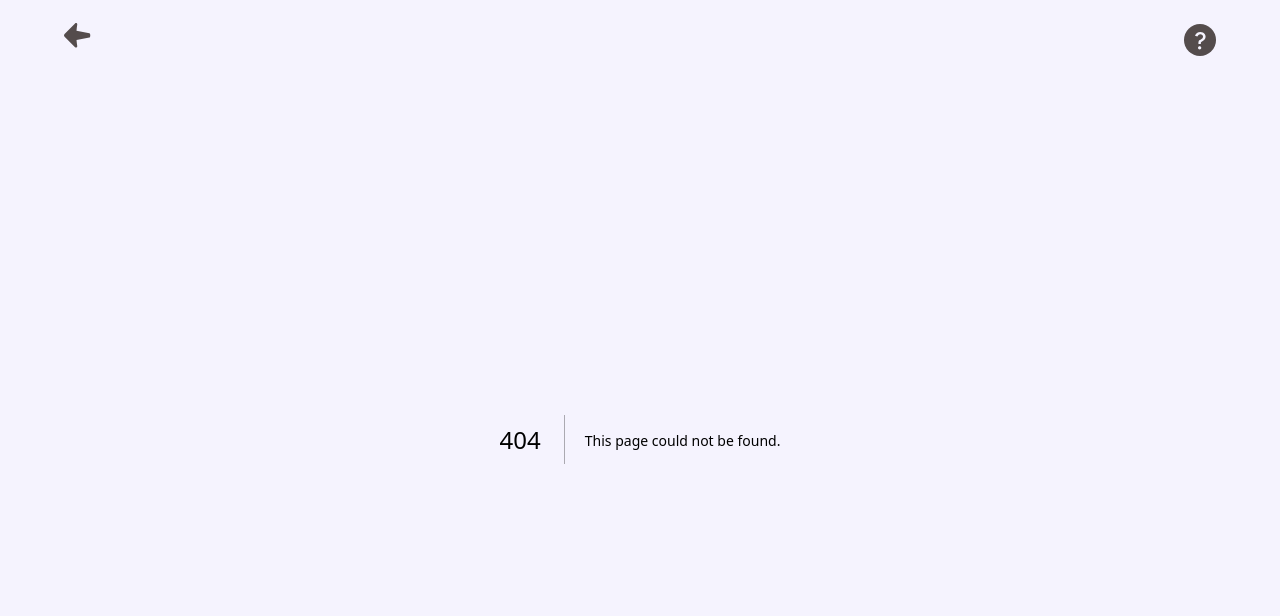
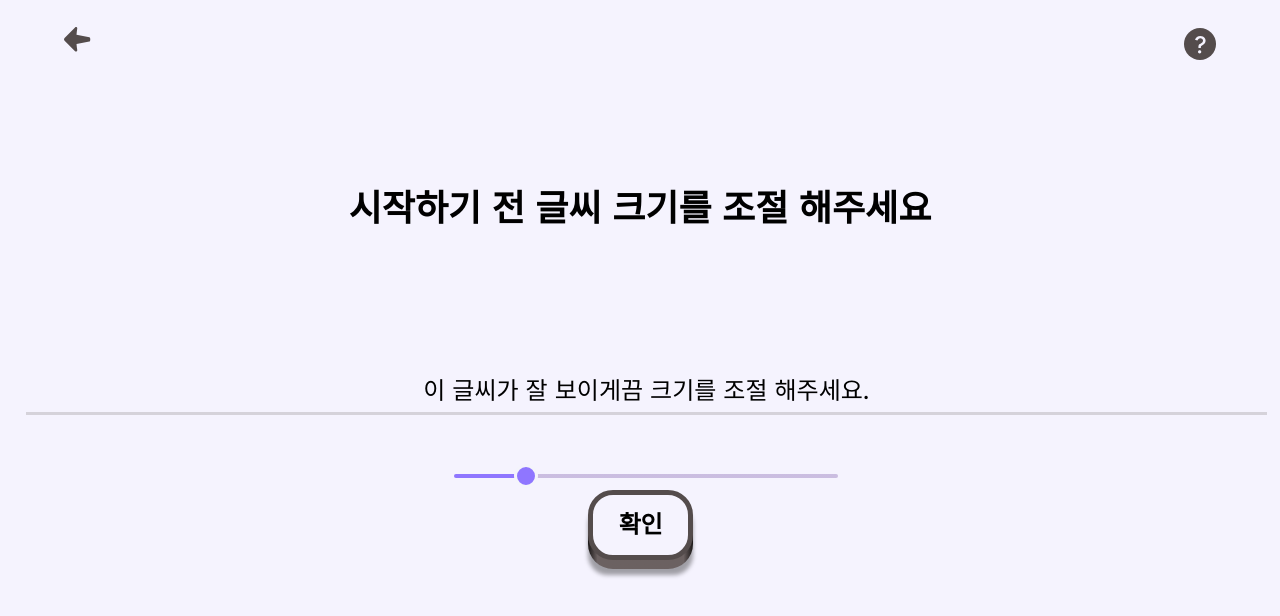
Before and after one commit to sunub/for-digital-divide, a Next.js app: page /resize-font in a window 1280 px wide. Before the commit this address had no page. Shown: the top 616 px of the page. Built offline with nearby package versions, Linux system fonts and the light colour scheme; a web font is replaced by a local one.

Commit message:
feat : 사이트 초기의 폰트 크기 설정을 위한 Slider 컴포넌트 작성

```diff
--- a/src/app/layout.tsx
+++ b/src/app/layout.tsx
@@ -36,9 +36,11 @@ export default function RootLayout({
             html {
               --color-background: oklch(96.88% 0.015 294.47);
               --color-text: oklch(42.44% 0.011 17.58);
+              --color-transparent: oklch(42.44% 0.011 17.58 / 20%);
               --color-primary:oklch(96.86% 0.009 288.17775174927874);
               --color-button: oklch(65.57% 0.19552898037793698 288.17775174927874);
               --color-highlight: oklch(73.96% 0.1586202546972356 25.278467161119735);
+              --color-confirm: oklch(84.02% 0.114 146.9);
               --text-size: 24px;
             }
           `}
--- a/src/app/start/page.tsx
+++ b/src/app/resize-font/page.tsx
@@ -7,6 +7,7 @@ import LoginForm from "@/components/LoginForm";
 import AccountCard from "@/components/AccountCard";
 import useToggle from "@/hooks/use-toggle";
 import Slider from "@/components/Slider";
+import Button from "@/components/Button";
 
 const RootWrapper = styled.div`
   display: grid;
@@ -41,6 +42,16 @@ const ResizeWrapper = styled.div`
   display: flex;
   flex-direction: column;
   align-items: center;
+  justify-content: center;
+  font-size: 1rem;
+  height: 100%;
+
+  width: 100%;
+  height: fit-content;
+  text-align: end;
+  border-bottom: 3px solid var(--color-transparent);
+  /* padding-top: 24px;
+  padding-bottom: 24px; */
 `;
 
 function StartPage() {
@@ -55,13 +66,21 @@ function StartPage() {
     <>
       <RootWrapper>
         <Title>
-          <h1>시작하기 전</h1>
-          <h1>글씨 크기를</h1>
-          <h1>조절 해주세요</h1>
+          <h1>시작하기 전 글씨 크기를 조절 해주세요</h1>
         </Title>
-        <ResizeWrapper>잘 보이시나요?</ResizeWrapper>
-        <Slider fontSize={fonstSize} setFontSize={setFontSize} />
+        <ResizeWrapper>
+          이 글씨가 잘 보이게끔 크기를 조절 해주세요.
+        </ResizeWrapper>
+        <div></div>
+        <div
+          style={{
+            gridArea: "resize-font-slider / main",
+          }}
+        >
+          <Slider fontSize={fonstSize} setFontSize={setFontSize} />
+        </div>
       </RootWrapper>
+      <Button />
     </>
   );
 }
--- /dev/null
+++ b/src/components/Button/Button.style.ts
@@ -0,0 +1,126 @@
+import styled from "styled-components";
+
+export const RootContainer = styled.div`
+  display: flex;
+  position: relative;
+  justify-content: center;
+  margin-bottom: 64px;
+
+  --default-shadow: linear-gradient(
+    to left,
+    oklch(21.25% 0.005 17.53) 0%,
+    oklch(50.2% 0.013 17.59) 9%,
+    oklch(50.2% 0.013 17.59) 91%,
+    oklch(21.25% 0.005 17.53) 100%
+  );
+  --confirm-shadow: linear-gradient(
+    to left,
+    oklch(60.96% 0.114 146.9) 0%,
+    oklch(73.59% 0.114 146.9) 9%,
+    oklch(73.59% 0.114 146.9) 91%,
+    oklch(60.96% 0.114 146.9) 100%
+  );
+`;
+
+export const Front = styled.span<{ $isClick: boolean }>`
+  display: flex;
+  width: 105px;
+  height: 70px;
+  align-items: center;
+  justify-content: center;
+  text-align: center;
+  font-size: 24px;
+  font-weight: 700;
+  padding: 10px 25px;
+  border-radius: 25px;
+  background-color: ${(props) =>
+    props.$isClick ? "var(--color-confirm)" : "var(--color-background)"};
+  border: 5px solid
+    ${(props) =>
+      props.$isClick ? "var(--color-confirm)" : "var(--color-text)"};
+
+  user-select: none;
+  will-change: transform;
+  transform: translateY(-6px);
+  transition: transform 200ms cubic-bezier(0.3, 0.7, 0.4, 1);
+  line-height: calc(16px + 24px);
+
+  & > svg {
+    transform: scale(2);
+  }
+`;
+
+export const ConfirmFont = styled.span`
+  font-size: 1rem;
+  font-weight: 700;
+  color: var(--color-confirm);
+`;
+
+export const Shadow = styled.span`
+  display: block;
+  width: 100%;
+  height: 100%;
+  position: absolute;
+  left: 0;
+  top: 3px;
+  border: none;
+  border-radius: 20px;
+  background-color: oklch(0% 0 14.09 / 35%);
+  transition: transform 400ms cubic-bezier(0.3, 0.7, 0.4, 1);
+
+  filter: blur(2px);
+  transform: translateY(6px);
+`;
+export const Edge = styled.span<{ $isClick: boolean }>`
+  display: block;
+  position: absolute;
+  left: 0;
+  top: 3px;
+  width: 100%;
+  height: 100%;
+  border: none;
+  border-top-left-radius: 30px;
+  border-top-right-radius: 30px;
+  border-bottom-right-radius: 25px;
+  border-bottom-left-radius: 25px;
+  background-image: ${(props) =>
+    props.$isClick ? "var(--confirm-shadow)" : "var(--default-shadow)"};
+`;
+
+export const Btn = styled.button.attrs((props: any) => ({
+  "aria-pressed": props.$isClick ?? false,
+}))<{ $isClick: boolean }>`
+  background-color: transparent;
+  padding: 0;
+  border-radius: 20px;
+  border: none;
+  outline-offset: 4px;
+  position: relative;
+  -webkit-tap-highlight-color: transparent;
+
+  :focus:not(:focus-visible) {
+    outline: none;
+  }
+
+  &:hover ${Front} {
+    filter: brightness(110%);
+    transform: translateY(-12px);
+    transition: transform 200ms cubic-bezier(0.3, 0.7, 0.4, 1);
+  }
+
+  &[aria-pressed="true"] ${Front} {
+    transform: translateY(${(props) => (props.$isClick ? "-2px" : "-8px")});
+    animation: backwards;
+    transition: transform 100ms;
+  }
+
+  &[aria-pressed="true"] ${Shadow} {
+    transform: translateY(2px);
+    transition: transform 340ms;
+  }
+
+  :hover:not(:focus) ${Shadow} {
+    transform: translateY(6px);
+    transition: transform 200ms cubic-bezier(0.3, 0.7, 0.4, 1);
+  }
+`;
--- /dev/null
+++ b/src/components/Button/Button.tsx
@@ -0,0 +1,39 @@
+import useToggle from "@/hooks/use-toggle";
+import * as Styled from "./Button.style";
+import React from "react";
+
+function Button() {
+  const [isClick, toggleClick] = useToggle(false);
+
+  return (
+    <Styled.RootContainer>
+      <Styled.Btn aria-pressed={true} onClick={toggleClick} $isClick={isClick}>
+        <Styled.Shadow />
+        <Styled.Edge $isClick={isClick} />
+        <Styled.Front $isClick={isClick}>
+          {isClick ? (
+            <svg
+              xmlns="http://www.w3.org/2000/svg"
+              height="24"
+              viewBox="0 -960 960 960"
+              width="24"
+              fill="oklch(100% 0 146.94)"
+            >
+              <path d="M382-240 154-468l57-57 171 171 367-367 57 57-424 424Z" />
+            </svg>
+          ) : (
+            "확인"
+          )}
+        </Styled.Front>
+      </Styled.Btn>
+    </Styled.RootContainer>
+  );
+}
+
+function ConfirmText() {
+  return (
+    <Styled.ConfirmFont className="material-icons">done</Styled.ConfirmFont>
+  );
+}
+
+export default Button;
--- /dev/null
+++ b/src/components/Button/index.ts
@@ -0,0 +1,2 @@
+export * from "./Button";
+export { default } from "./Button";
--- a/src/components/Slider/Slider.tsx
+++ b/src/components/Slider/Slider.tsx
@@ -5,9 +5,10 @@ import React from "react";
 import styled from "styled-components";
 
 const RangeWrapper = styled.div`
-  grid-area: resize-font-slider / main;
+  /* grid-area: resize-font-slider / main; */
   position: relative;
   display: grid;
+  width: 30cqw;
 `;
 
 const SliderOutput = styled.span<{ $position: number; $isHover: boolean }>`
@@ -54,12 +55,12 @@ const RangeSlider = styled.input<{ $trackFill: number; $hovering: number }>`
 
     &::-webkit-slider-runnable-track {
       appearance: none;
-      height: 3px;
+      height: 0.5cqh;
       border-radius: 5px;
       background: linear-gradient(
           to right,
           transparent ${({ $trackFill }) => $trackFill}%,
-          oklch(72.81% 0.051 302.57) 0%
+          oklch(82.08% 0.051 302.57) 0%
         ),
         var(--color-button) fixed;
     }
@@ -68,14 +69,14 @@ const RangeSlider = styled.input<{ $trackFill: number; $hovering: number }>`
       -webkit-appearance: none;
       appearance: none;
       cursor: grab;
-      width: 24px;
-      height: 24px;
+      width: 3cqh;
+      height: 3cqh;
       border: 3px solid var(--color-primary);
       background: var(--color-button) fixed;
       border-radius: 50%;
       aspect-ratio: 1 / 1;
       transition: box-shadow 200ms cubic-bezier(0.17, 0.67, 0.27, 0.86);
-      margin-top: -11px;
+      margin-top: calc(-3cqh / 2 + 0.5cqh / 2);
 
       &:active {
         cursor: grabbing;
@@ -139,38 +140,3 @@ function Slider(props: SliderProps) {
 }
 
 export default React.memo(Slider);
-
-// const
-// 	range = document.getElementById('range'),
-// 	rangeV = document.getElementById('rangeV'),
-// 	setValue = ()=>{
-// 		const
-// 			newValue = Number( (range.value - range.min) * 100 / (range.max - range.min) ),
-// 			newPosition = 10 - (newValue * 0.2);
-// 		rangeV.innerHTML = `<span>${range.value}</span>`;
-// 		rangeV.style.left = `calc(${newValue}% + (${newPosition}px))`;
-// 	};
-// document.addEventListener("DOMContentLoaded", setValue);
-// range.addEventListener('input', setValue);
-
-// const allRanges = document.querySelectorAll(".range-wrap");
-// allRanges.forEach(wrap => {
-//   const range = wrap.querySelector(".range");
-//   const bubble = wrap.querySelector(".bubble");
-
-//   range.addEventListener("input", () => {
-//     setBubble(range, bubble);
-//   });
-//   setBubble(range, bubble);
-// });
-
-// function setBubble(range, bubble) {
-//   const val = range.value;
-//   const min = range.min ? range.min : 0;
-//   const max = range.max ? range.max : 100;
-//   const newVal = Number(((val - min) * 100) / (max - min));
-//   bubble.innerHTML = val;
-
-//   // Sorta magic numbers based on size of the native UI thumb
-//   bubble.style.left = `calc(${newVal}% + (${8 - newVal * 0.15}px))`;
-// }
```
Also changed, not shown: src/app/(start)/color/page.tsx (added, +9 -0 lines), src/app/(start)/resize/page.tsx (added, +9 -0 lines).
